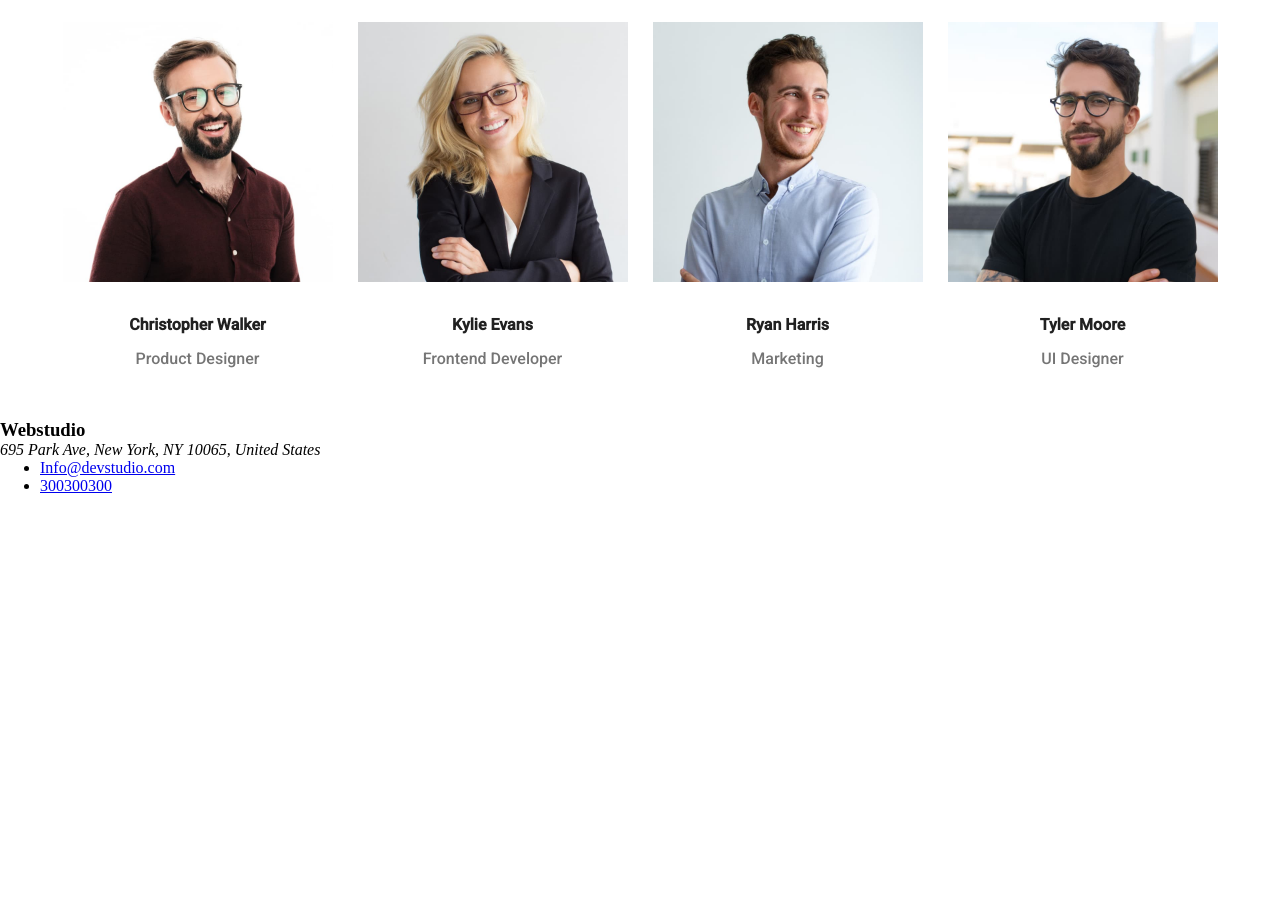
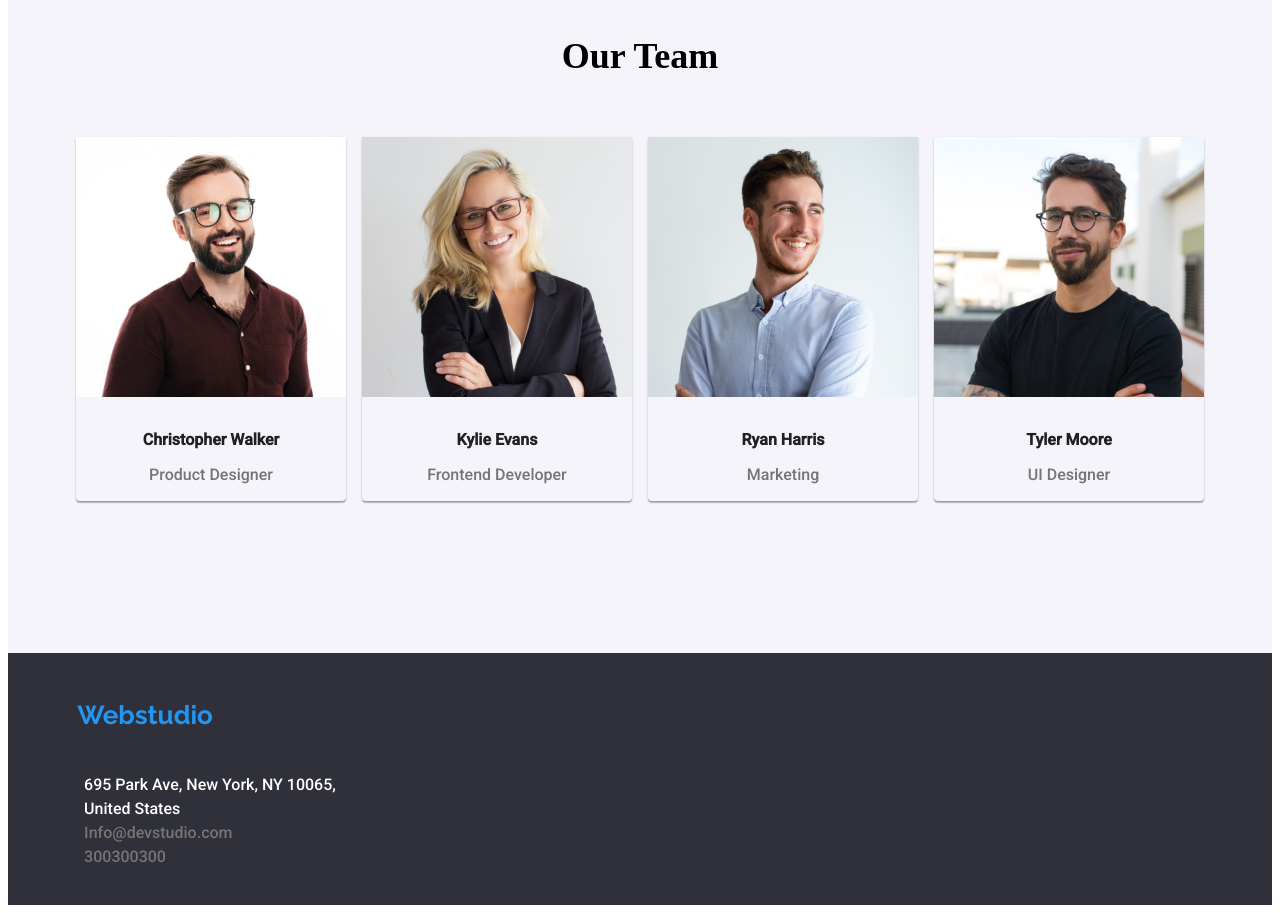
Before and after one commit to barajas777/tarea-proyecto-go-it, a plain HTML site: page index.html in a window 1280 px wide. Shown: the part 1500-2413 px from the top of the page. Before the commit the page ends 1995 px from the top, so only its background shows below. Drawn offline with Linux system fonts and the light colour scheme.

Commit message:
se realizo ajuste de css y se organizaron imagenes

```diff
--- a/css/styles.css
+++ b/css/styles.css
@@ -1,8 +1,6 @@
 @import url("https://fonts.googleapis.com/css2? family=Raleway:wght@700&display=swap");
 @import url("https://fonts.googleapis.com/css2? family=Raleway:wght@700&family=Roboto:wght@500&display=swap");
-*{
-    margin: 0;
-}
+
 
 header {
   height: 80px;
@@ -21,7 +19,6 @@ header {
   font-weight: 700;
   font-size: 26px;
   line-height: 31px;
-
 }
 .content {
   justify-content: center;
@@ -35,16 +32,15 @@ header {
   line-height: 31px;
 }
 
-.content a{
-  margin-right: 60px;
-}
-
-
 .content a {
   text-decoration: none;
   color: #212121;
   margin-left: 53px;
+  margin-right: 60px;
+  font-size: 14px;
+  line-height: 16px;
 }
+
 
 .content a:hover {
   color: #2196f3;
@@ -74,7 +70,7 @@ header {
   color: #2196f3;
 }
 
-.nav-contact a:focus {
+.nav-contact :focus {
   color: #2196f3;
 }
 /* section of main*/
@@ -124,7 +120,9 @@ text-align: center;
   letter-spacing: 30%;
   font-size: 14px;
   line-height: 16.41px;
+  height: 95px;
 }
+
 
 .info p {
   list-style: none;
@@ -160,6 +158,13 @@ text-align: center;
   line-height: 42.19px;
   letter-spacing: 3%;
   justify-content: center;
+  margin-top: 94x;
+}
+
+.color {
+  background-color: #F5F4FA;
+  height: 648px;
+  padding-top: 94px;
 }
 
 .group {
@@ -168,7 +173,12 @@ text-align: center;
   display: flex;
   flex-direction: row;
   justify-content: space-around;
-  margin: 50px;
+  margin: 60px;
+}
+
+.fhoto {
+  box-shadow: 0px 1px 3px rgba(0, 0, 0, 0.12), 0px 1px 1px rgba(0, 0, 0, 0.14), 0px 2px 1px rgba(0, 0, 0, 0.2);
+border-radius: 0px 0px 4px 4px;
 }
 
 .group h3 {
@@ -190,3 +200,40 @@ text-align: center;
   letter-spacing: 3%;
   color: #757575;
 }
+
+.dates {
+  height: 252px;
+  background-color: #2F303A;
+  display: flex;
+  align-items: center;
+  justify-content: center;
+  flex-direction: column;
+}
+
+footer h3 {
+  text-decoration: none;
+  color: #2196f3;
+  font-family: "Raleway", sans-serif;
+  display: flex;
+  margin-right: 990px;
+  justify-content: space-around;
+  font-weight: 700;
+  font-size: 26px;
+  line-height: 31px;
+}
+
+.container-list {
+  color: #FFFFFF;
+  font-family: "Roboto", sans-serif;
+  size: 14px;
+  line-height: 24px;
+  letter-spacing: 3%;
+  list-style: none;
+  margin-right: 900px;
+}
+
+.container-list a {
+  color: #757575;
+  text-decoration: none;
+  margin-top: 100px;
+}
--- a/index.html
+++ b/index.html
@@ -40,8 +40,8 @@
           <li>
             <h3>ATENTION TO DETAILS</h3>
             <p>
-            We go into all the details and processes of your business to develop
-            a customized solution.
+              We go into all the details and processes of your business to
+              develop a customized solution.
             </p>
           </li>
           <li>
@@ -67,7 +67,7 @@
           </li>
         </ul>
       </section>
-      <section >
+      <section>
         <h2 class="container">What we do</h2>
         <ul class="img-container">
           <li>
@@ -82,35 +82,38 @@
         </ul>
       </section>
       <section>
+        <div class="color">
           <h2 class="equipment">Our Team</h2>
           <div class="group">
-        <li>
-          <img src="./img/coffee (1).jpg" alt="imagen 1" width="270px" />
+            <li class="fhoto">
+              <img  src="./img/coffee (1).jpg" alt="imagen 1" width="270px" />
               <h3>Christopher Walker</h3>
               <p>Product Designer</p>
             </li>
-        <li>
+            <li class="fhoto">
               <img src="./img/miss (1).jpg" alt="imagen 2" width="270px" />
               <h3>Kylie Evans</h3>
               <p>Frontend Developer</p>
             </li>
-        <li>
+            <li class="fhoto">
               <img src="./img/white (1).jpg" alt="imagen 3" width="270px" />
               <h3>Ryan Harris</h3>
               <p>Marketing</p>
             </li>
-        <li>
+            <li class="fhoto">
               <img src="./img/black (1).jpg" alt="imagen 4" width="270px" />
               <h3>Tyler Moore</h3>
               <p>UI Designer</p>
             </li>
           </div>
+        </div>
       </section>
     </main>
-    <footer>
+    <footer class="dates">
       <h3>Webstudio</h3>
-      <address>695 Park Ave, New York, NY 10065, United States</address>
-      <ul>
+      <ul class="container-list">
+        <li>695 Park Ave, New York, NY 10065, </li>
+        <li>United States</li>
         <li><a href="mailto:Info@devstudio.com">Info@devstudio.com</a></li>
         <li><a href="tel:300300300">300300300</a></li>
       </ul>
```
Lines whose indentation alone changed are shown as unchanged.
